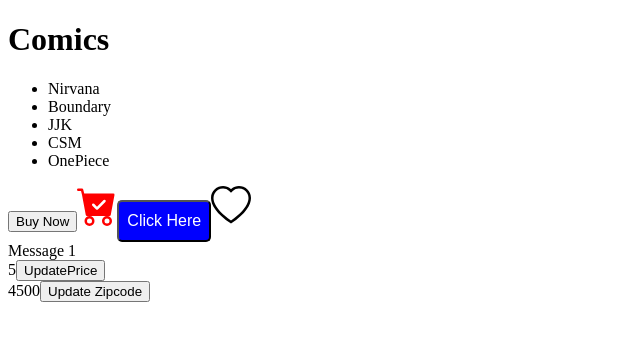
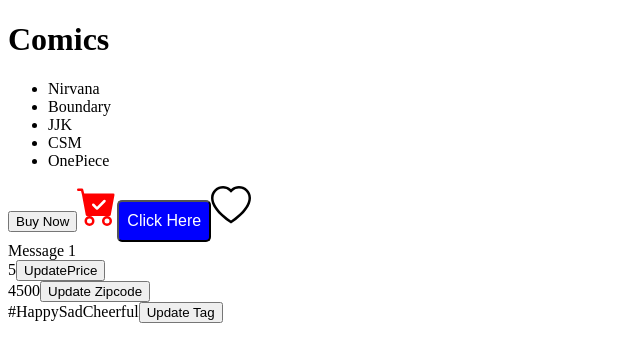
Before and after one commit to animesh0701/comic_app, a React (Vite) app: page / in a window 1280 px wide. Shown: the top 362 px of the page, without its empty margins (0-640 px from the left). Built offline with nearby package versions, Linux system fonts and the light colour scheme; the HTML template or start-up script is replaced by a standard one.

Commit message:
Updating Arrays

```diff
--- a/src/App.tsx
+++ b/src/App.tsx
@@ -9,6 +9,7 @@ import Like from "./components/Like";
 import Message from "./components/Message";
 import UpdatePrice from "./components/UpdatePrice";
 import UpdateZip from "./components/UpdateZip";
+import UpdateTag from "./components/UpdateTag";
 const comics = ["Nirvana", "Boundary", "JJK", "CSM", "OnePiece"];
 
 const handleSelectItem = (item: string) => {
@@ -38,6 +39,7 @@ function App() {
       <Message />
       <UpdatePrice />
       <UpdateZip />
+      <UpdateTag />
     </div>
   );
 }
--- /dev/null
+++ b/src/components/UpdateTag.tsx
@@ -0,0 +1,26 @@
+import React from "react";
+import { useState } from "react";
+
+const UpdateTag = () => {
+  const [tags, setTags] = useState(["Happy", "Sad", "Cheerful"]);
+
+  const clickHandler = () => {
+    //Add
+    setTags([...tags, "exciting"]);
+
+    //Remove
+    setTags(tags.filter((tag) => tag !== "Happy"));
+
+    //Update
+    setTags(tags.map((tag) => (tag === "Cheerful" ? "Cheer" : tag)));
+  };
+
+  return (
+    <div>
+      #{tags}
+      <button onClick={clickHandler}>Update Tag</button>
+    </div>
+  );
+};
+
+export default UpdateTag;
```
